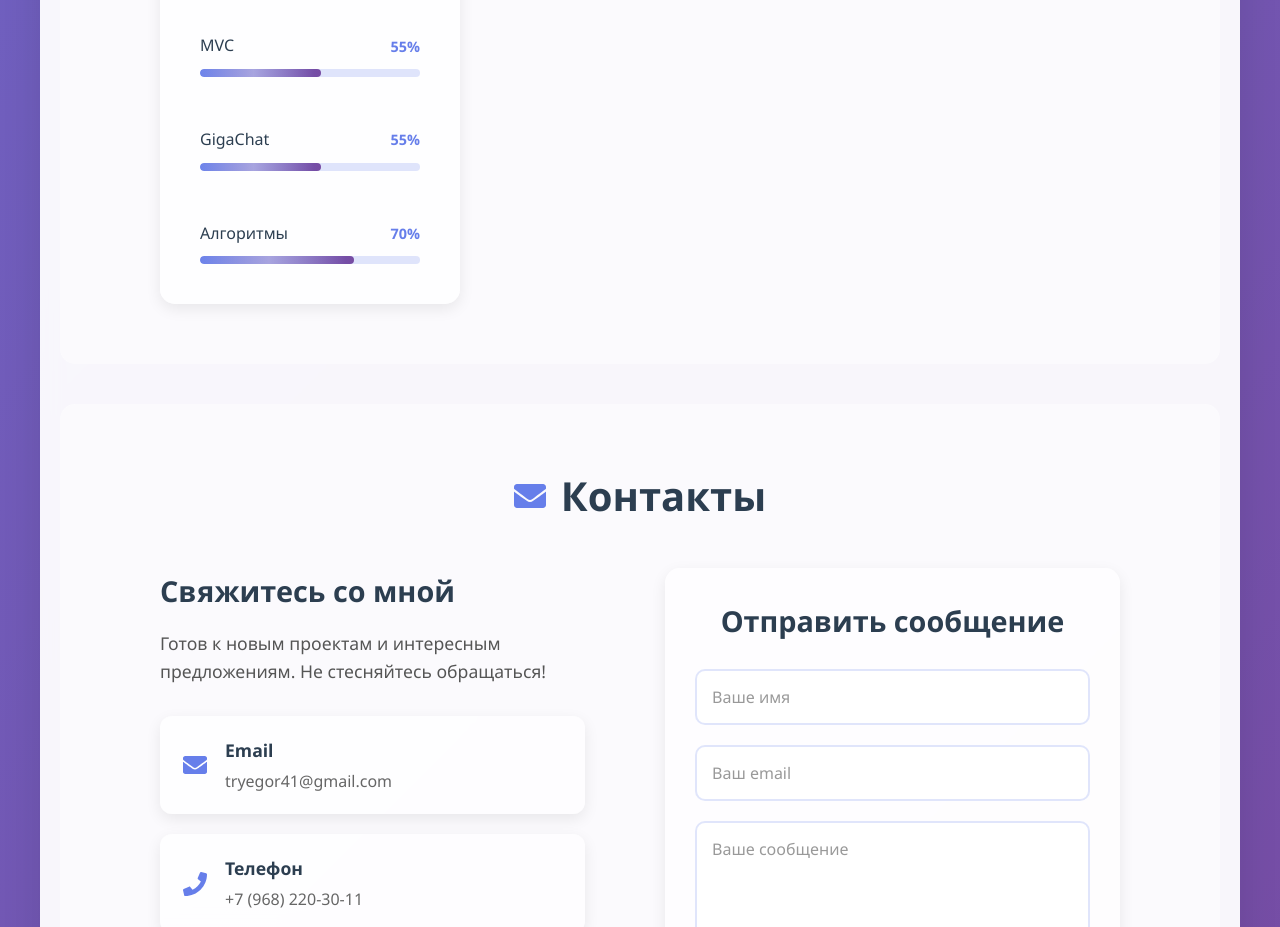
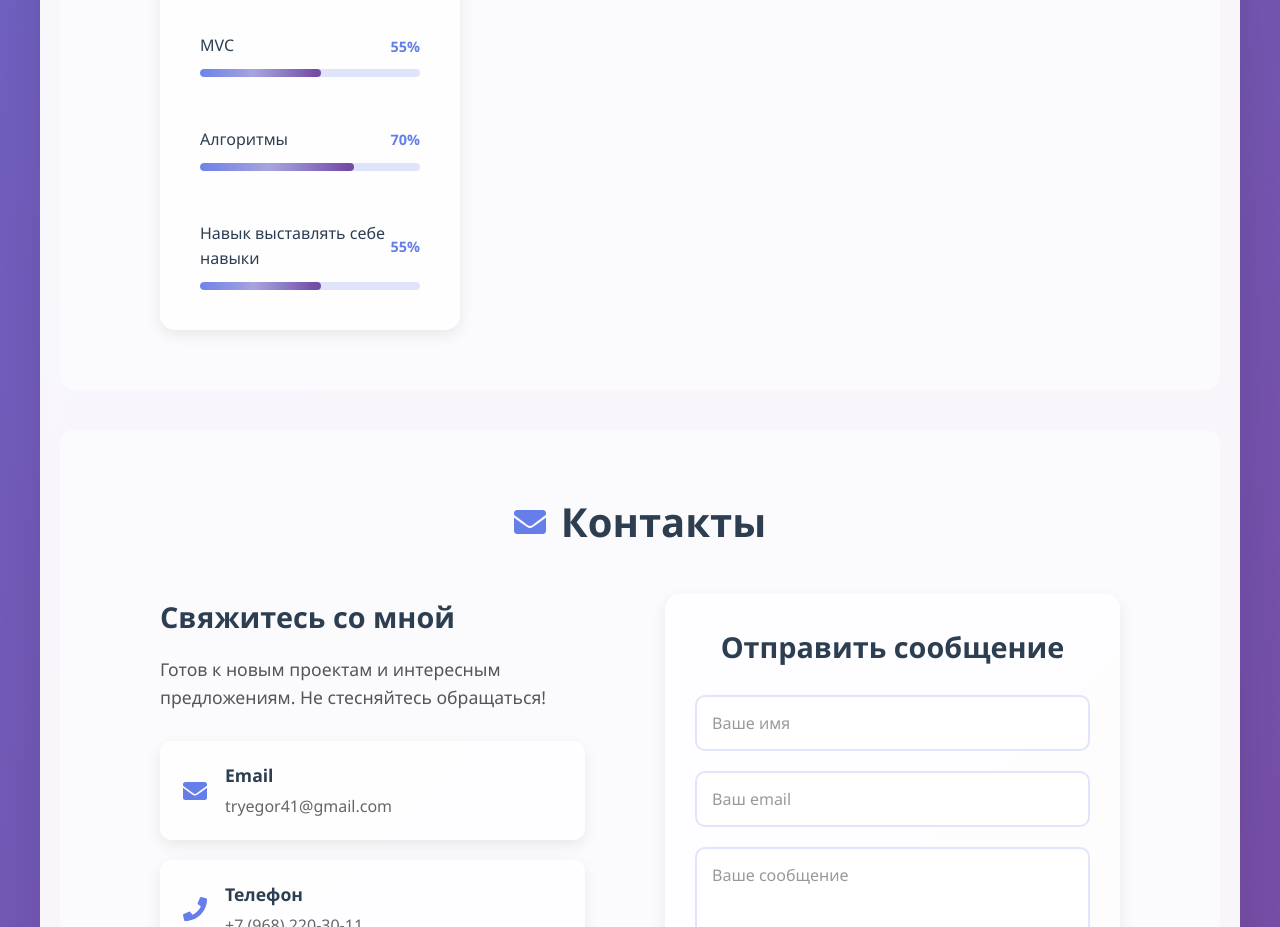
Before and after one commit to EgorTrytnev/MyResume_Site, a React (Create React App) app: page / in a window 1280 px wide. Shown: the part 3840-4767 px from the top of the page. Built offline with nearby package versions, Linux system fonts and the light colour scheme.

Commit message:
edit skills 2

```diff
--- a/src/components/Skills.js
+++ b/src/components/Skills.js
@@ -46,8 +46,9 @@ const Skills = () => {
       skills: [
         { name: "ООП", level: 65 },
         { name: "MVC", level: 55 },
-        { name: "GigaChat", level: 55 },
-        { name: "Алгоритмы", level: 70 }
+        { name: "Алгоритмы", level: 70 },
+        { name: "Навык выставлять себе навыки", level: 55 }
+
       ]
     }
   ];
```
